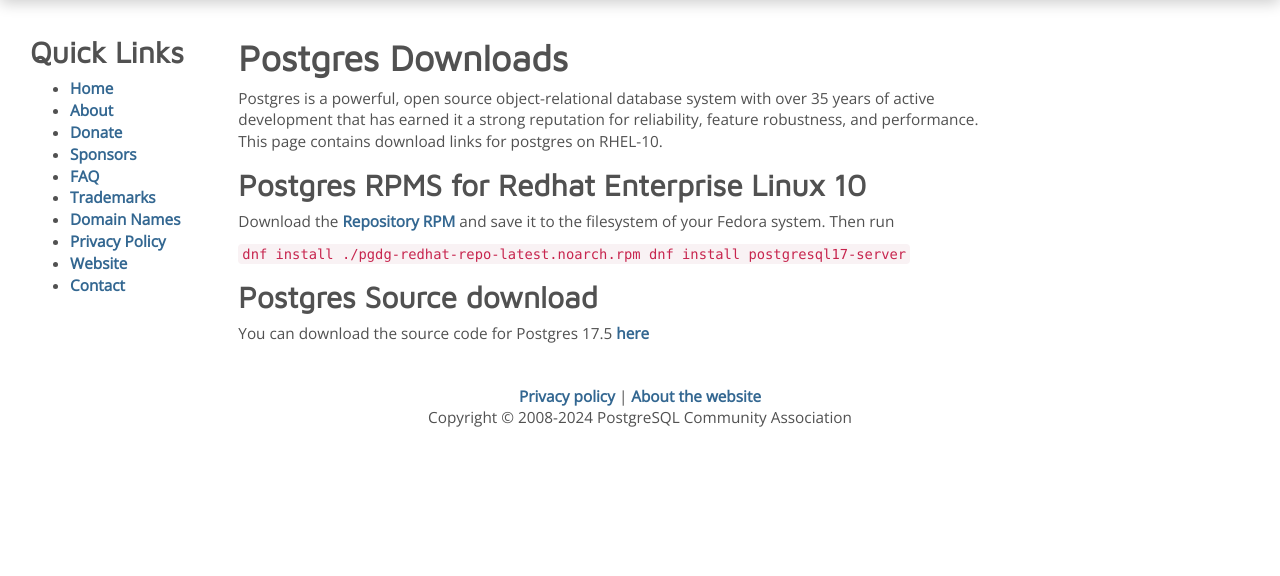
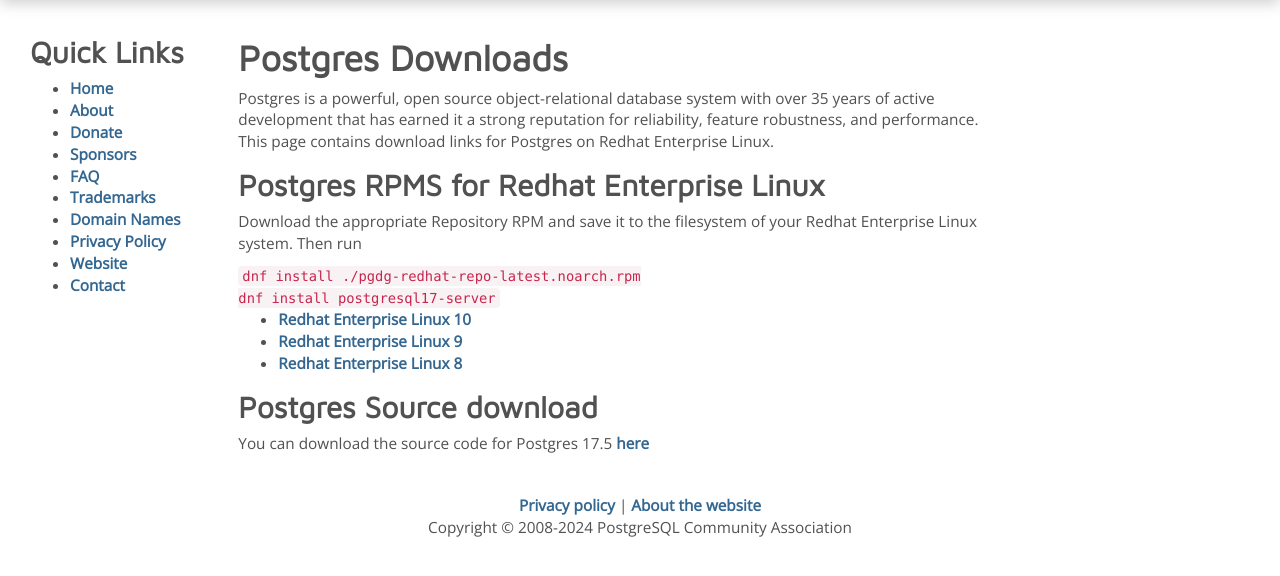
Before and after one commit to missusmy/pgcac-website, a Python web app: template templates/pages/downloads.html in a window 1280 px wide. Shown: the part 92-668 px from the top of the page. Run offline with Jinja, Linux system fonts and the light colour scheme; the template is opened without the code that fills it, so the values that code supplies are empty; some libraries are stand-ins or nearby versions.

Commit message:
Tidy up and expand the page a little.

```diff
--- a/templates/pages/downloads.html
+++ b/templates/pages/downloads.html
@@ -7,17 +7,22 @@
     Postgres is a powerful, open source object-relational database system with
     over 35 years of active development that has earned it a strong reputation
     for reliability, feature robustness, and performance. This page contains
-    download links for postgres on RHEL-10.
+    download links for Postgres on Redhat Enterprise Linux.
   </p>
 
-  <h2>Postgres RPMS for Redhat Enterprise Linux 10</h2>
-  <p>Download the
-    <a href="https://download.postgresql.org/pub/repos/yum/reporpms/EL-10-x86_64/pgdg-redhat-repo-latest.noarch.rpm">Repository RPM</a>
-    and save it to the filesystem of your Fedora system. Then run </p>
+  <h2>Postgres RPMS for Redhat Enterprise Linux </h2>
+  <p>Download the appropriate Repository RPM and save it to the filesystem of
+    your Redhat Enterprise Linux system. Then run </p>
     <code>
-        dnf install ./pgdg-redhat-repo-latest.noarch.rpm
+        dnf install ./pgdg-redhat-repo-latest.noarch.rpm<br />
         dnf install postgresql17-server
     </code>
+
+    <ul>
+        <li><a href="https://download.postgresql.org/pub/repos/yum/reporpms/EL-10-x86_64/pgdg-redhat-repo-latest.noarch.rpm">Redhat Enterprise Linux 10</a></li>
+        <li><a href="https://download.postgresql.org/pub/repos/yum/reporpms/EL-9-x86_64/pgdg-redhat-repo-latest.noarch.rpm">Redhat Enterprise Linux 9</a></li>
+        <li><a href="https://download.postgresql.org/pub/repos/yum/reporpms/EL-8-x86_64/pgdg-redhat-repo-latest.noarch.rpm">Redhat Enterprise Linux 8</a></li>
+    </ul>
 
   <h2>Postgres Source download</h2>
 <p>
```
